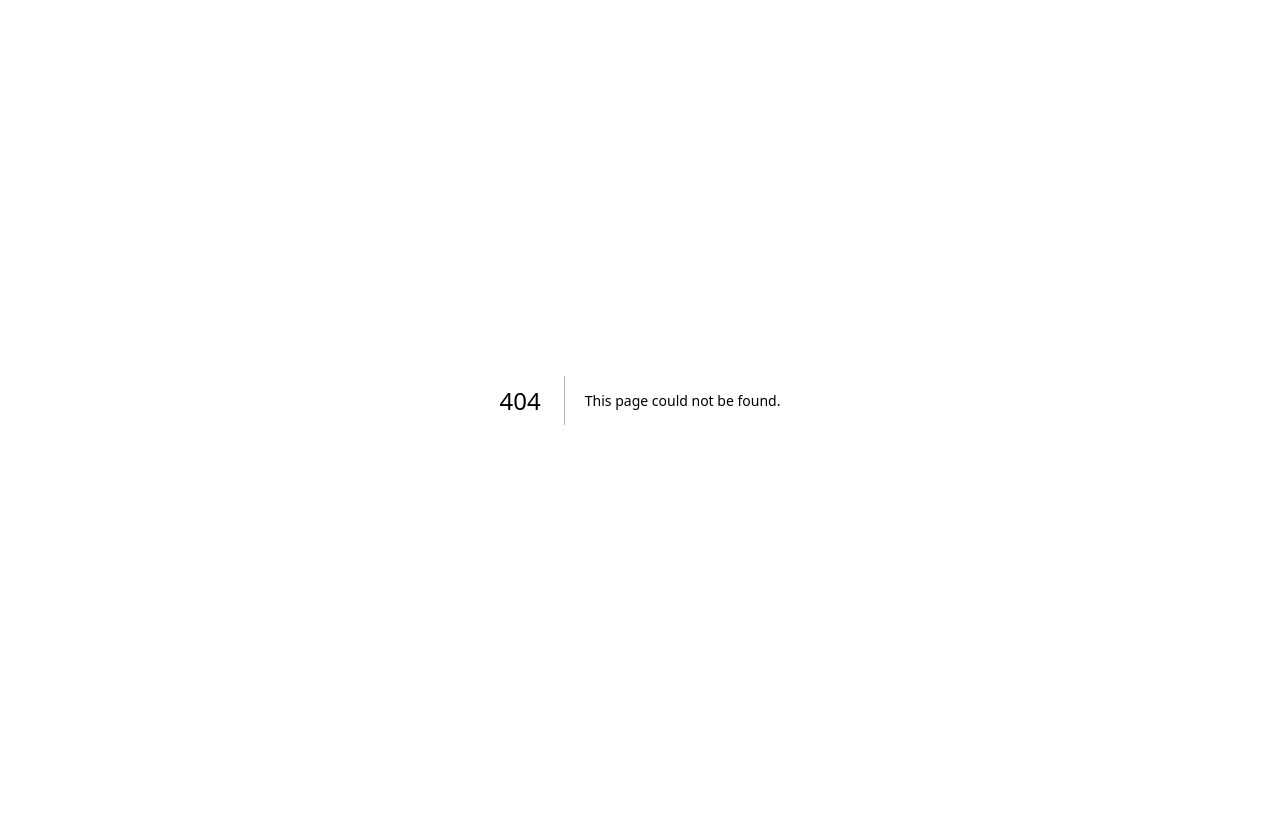
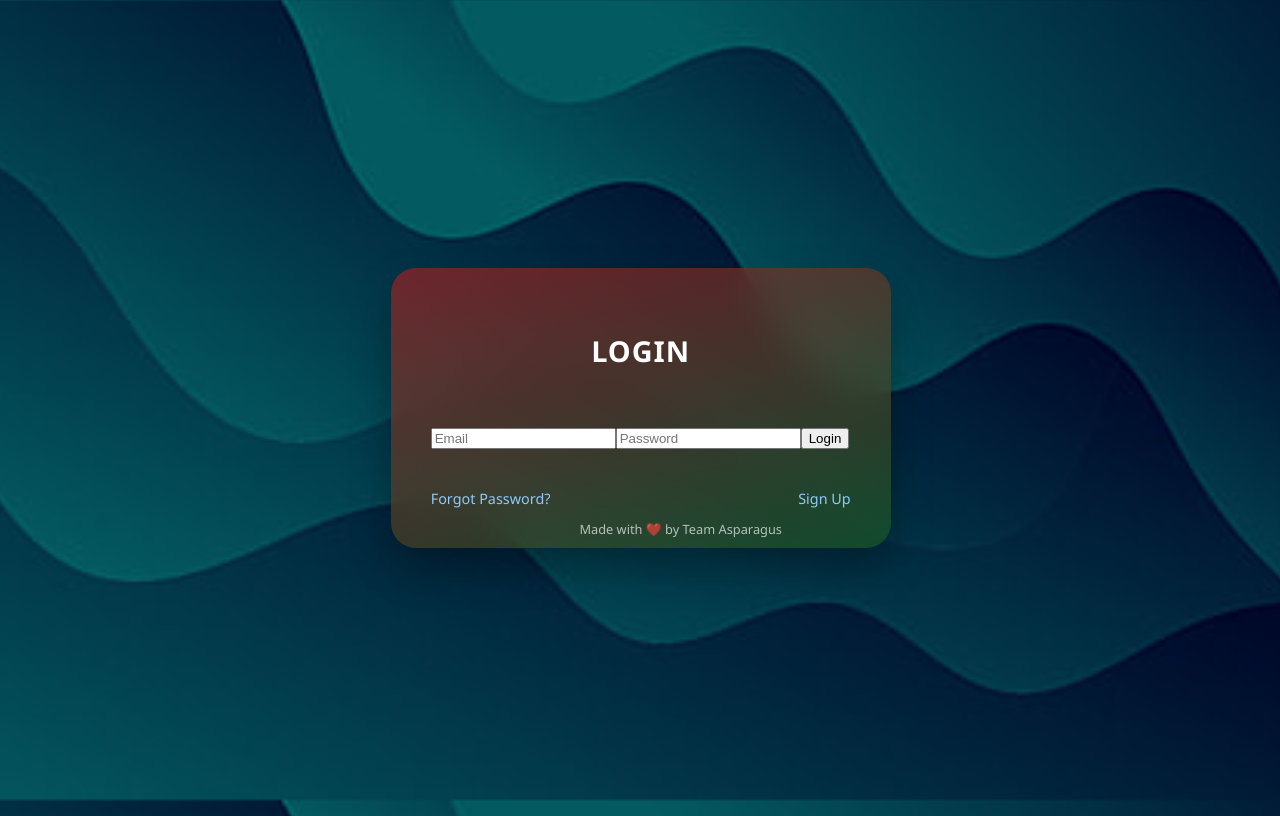
Before and after one commit to zeedan27/Daak, a Next.js app: page /login in a window 1280 px wide. Before the commit this address had no page. Built offline with nearby package versions, Linux system fonts and the light colour scheme.

Commit message:
Configured Firebase, created and styled login page

```diff
--- a/package.json
+++ b/package.json
@@ -9,6 +9,7 @@
     "lint": "eslint"
   },
   "dependencies": {
+    "firebase": "^12.7.0",
     "next": "16.1.1",
     "react": "19.2.3",
     "react-dom": "19.2.3"
--- /dev/null
+++ b/src/firebase/auth.js
@@ -0,0 +1,61 @@
+// /src/firebase/auth.js
+import { getAuth, signInWithEmailAndPassword, createUserWithEmailAndPassword, sendPasswordResetEmail, sendEmailVerification, signOut } from 'firebase/auth';
+import { getFirestore, setDoc, doc } from 'firebase/firestore';
+import { auth, firestore } from './firebase';
+
+// LOGIN FUNCTION
+export const login = async (email, password) => {
+  try {
+    const cred = await signInWithEmailAndPassword(auth, email, password);
+    await cred.user.reload();
+    console.log("Email verified status:", cred.user.emailVerified); // Debugging
+    if (cred.user.emailVerified) {
+      alert("Login successful!");
+      // Redirect logic here
+      return true;
+    } else {
+      alert("Please verify your email before logging in.");
+      await signOut(auth);
+      return false;
+    }
+  } catch (error) {
+    alert("Login error: " + error.message);
+    console.error("Login error:", error);
+    return false;
+  }
+};
+
+// SIGNUP FUNCTION
+export const signup = async (name, email, password) => {
+  try {
+    const cred = await createUserWithEmailAndPassword(auth, email, password);
+    await setDoc(doc(firestore, 'users', cred.user.uid), {
+      fullName: name,
+      email: email,
+      createdAt: new Date(),
+    });
+    await sendEmailVerification(cred.user);
+    alert("Account created! A verification email has been sent. Please verify your email before logging in.");
+    await signOut(auth);
+    return true;
+  } catch (error) {
+    alert("Signup error: " + error.message);
+    console.error("Signup error:", error);
+    return false;
+  }
+};
+
+// FORGOT PASSWORD FUNCTION
+export const sendPasswordReset = async (email) => {
+  if (!email) {
+    alert("Please enter your email first.");
+    return;
+  }
+  try {
+    await sendPasswordResetEmail(auth, email);
+    alert("Password reset email sent. Check your inbox.");
+  } catch (error) {
+    alert("Error: " + error.message);
+    console.error("Reset error:", error);
+  }
+};
--- /dev/null
+++ b/src/firebase/firebase.js
@@ -0,0 +1,24 @@
+// /src/firebase/firebase.js
+
+import { initializeApp } from 'firebase/app';
+import { getAuth } from 'firebase/auth';
+import { getFirestore } from 'firebase/firestore';
+
+// Firebase configuration (replace with your own credentials)
+const firebaseConfig = {
+  apiKey: "AIzaSyBfrWbGB9cHu2ViYwhfFfYsxRi1NG8e2P8",
+  authDomain: "daak-app.firebaseapp.com",
+  projectId: "daak-app",
+  storageBucket: "daak-app.appspot.com",
+  messagingSenderId: "535089953659",
+  appId: "1:535089953659:web:30e0f7e701d08c61805bde"
+};
+
+// Initialize Firebase
+const app = initializeApp(firebaseConfig);
+
+// Export Auth and Firestore instances
+export const auth = getAuth(app);
+export const firestore = getFirestore(app);
+
+export default app;
--- /dev/null
+++ b/src/pages/login.js
@@ -0,0 +1,61 @@
+import { useState } from 'react';
+import { login } from '../firebase/auth'; // Import the login function
+import styles from '../styles/login.module.css';
+
+
+const LoginPage = () => {
+  const [email, setEmail] = useState('');
+  const [password, setPassword] = useState('');
+
+  // Handle form submit
+  const handleSubmit = async (e) => {
+    e.preventDefault();
+    const isLoggedIn = await login(email, password);
+    if (isLoggedIn) {
+      // Redirect to home or dashboard after successful login
+      window.location.href = '/home'; // Example redirect
+    }
+  };
+
+  // Handle password reset
+  const handlePasswordReset = async () => {
+    await sendPasswordReset(email);
+  };
+
+  return (
+    <div className={styles['login-card']}>
+      <h2 className={styles['h2-title']}>LOGIN</h2>
+
+      <form id="loginForm" onSubmit={handleSubmit}>
+        <input
+          type="email"
+          id="email"
+          placeholder="Email"
+          value={email}
+          onChange={(e) => setEmail(e.target.value)}
+          required
+        />
+        <input
+          type="password"
+          id="password"
+          placeholder="Password"
+          value={password}
+          onChange={(e) => setPassword(e.target.value)}
+          required
+        />
+        <button type="submit" className="login-btn">Login</button>
+      </form>
+
+      <div className={styles['form-footer']}>
+        <a href="#" onClick={handlePasswordReset}>Forgot Password?</a>
+        <a href="/signup">Sign Up</a>
+      </div>
+
+      <div className={styles['footer']}>
+        Made with ❤️ by Team Asparagus
+      </div>
+    </div>
+  );
+};
+
+export default LoginPage;
--- /dev/null
+++ b/src/styles/login.module.css
@@ -0,0 +1,95 @@
+/* /src/styles/login.module.css */
+
+.login-card {
+  background: linear-gradient(160deg, rgba(183,28,28,0.6), rgba(27,94,32,0.6));
+  backdrop-filter: blur(20px);
+  padding: 2.5rem;
+  border-radius: 25px;
+  max-width: 420px;
+  width: 100%;
+  color: white;
+  box-shadow: 0 20px 40px rgba(0, 0, 0, 0.3);
+  position: relative;
+  overflow: hidden;
+  display: flex;
+  flex-direction: column;
+  gap: 1.5rem;
+}
+
+.h2-title {
+  text-align: center;
+  font-size: 1.8rem;
+  margin-bottom: 2rem;
+  text-transform: uppercase;
+  letter-spacing: 1px;
+}
+
+.form {
+  display: flex;
+  flex-direction: column;
+  gap: 1.2rem;
+}
+
+.input {
+  background: transparent;
+  border: none;
+  border-bottom: 2px solid white;
+  padding: 0.75rem;
+  color: white;
+  font-size: 1rem;
+  outline: none;
+}
+
+.input::placeholder {
+  color: rgba(255, 255, 255, 0.6);
+}
+
+.login-btn {
+  background-color: #2196F3;
+  color: white;
+  padding: 0.8rem;
+  font-weight: bold;
+  border: none;
+  border-radius: 30px;
+  cursor: pointer;
+  transition: background 0.2s ease;
+}
+
+.login-btn:hover {
+  background-color: #1976D2;
+}
+
+.form-footer {
+  display: flex;
+  justify-content: space-between;
+  font-size: 0.9rem;
+  margin-top: 1rem;
+}
+
+.form-footer a {
+  color: #90caf9;
+  text-decoration: none;
+}
+
+.form-footer a:hover {
+  text-decoration: underline;
+}
+
+.footer {
+  position: fixed;
+  bottom: 10px;
+  font-size: 0.8rem;
+  color: #ffffffaa;
+  width: 100%;
+  text-align: center;
+}
+
+body {
+  background: url("../assets/images/daak-bg.png") no-repeat center center fixed;
+  background-size: cover;
+  display: flex;
+  justify-content: center;
+  align-items: center;
+  min-height: 100vh;
+  font-family: 'Segoe UI', sans-serif;
+}
```
Also changed, not shown: src/assets/images/daak-bg.png (added), 1 other file (tests, documents, lock files or other folders).
